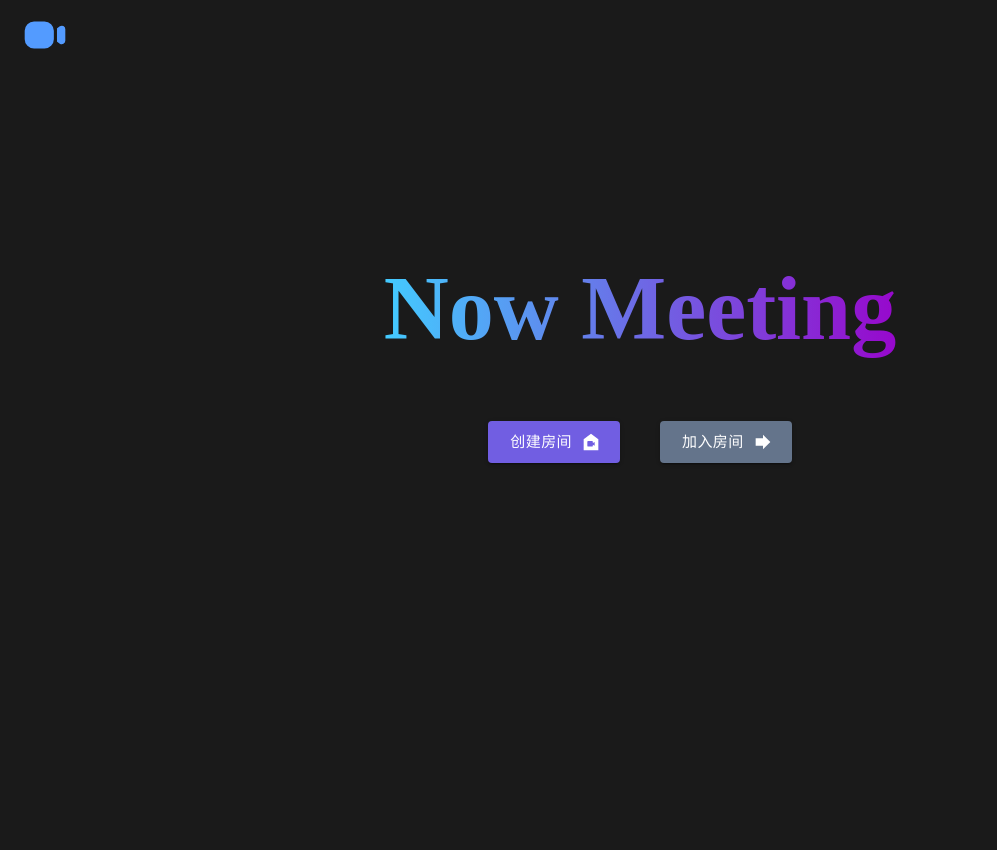
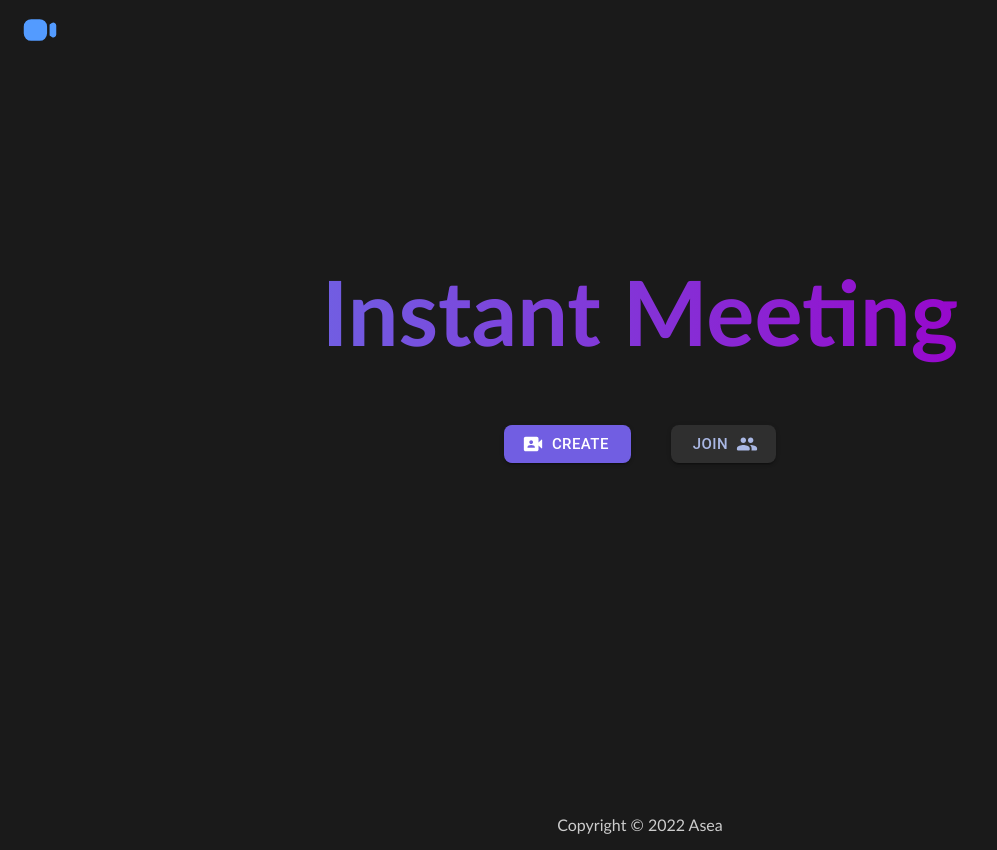
Before and after one commit to AAAAsea/instant-meeting, a React (Vite) app: page / in a window 1280 px wide. Shown: the whole page, without its empty margins (0-997 px from the left). Before the commit the page ends 800 px from the top, so only its background shows below. Built offline with nearby package versions, Linux system fonts and the light colour scheme; no server answers.

Commit message:
feat: 首页以及部分样式

```diff
--- a/index.html
+++ b/index.html
@@ -4,7 +4,7 @@
     <meta charset="UTF-8" />
     <link rel="icon" type="image/svg+xml" href="/video.svg" />
     <meta name="viewport" content="width=device-width, initial-scale=1.0" />
-    <title>Video Chat</title>
+    <title>Instant Meeting</title>
   </head>
   <body>
     <div id="root"></div>
--- a/package.json
+++ b/package.json
@@ -17,6 +17,7 @@
   "dependencies": {
     "@emotion/react": "^11.10.5",
     "@emotion/styled": "^11.10.5",
+    "@fontsource/roboto": "^4.5.8",
     "@mui/icons-material": "^5.10.9",
     "@mui/lab": "5.0.0-alpha.107",
     "@mui/material": "^5.10.13",
--- a/src/App.css
+++ b/src/App.css
@@ -4,6 +4,8 @@ a{
 
 :root{
   --text-color: #222;
+  --secondary-text-color: #888;
+  font-family:'Gill Sans', 'Gill Sans MT', Calibri, 'Trebuchet MS', sans-serif;
 }
 
 :root[theme="dark"]{
--- a/src/App.jsx
+++ b/src/App.jsx
@@ -8,7 +8,6 @@ import { router } from './routes';
 import { NavLink } from 'react-router-dom';
 import { ButtonGroup } from '@mui/material';
 import './App.css'
-import Footer from './components/Footer';
 
 const App = () => {
   const { message } = useContext(MessageContext);
@@ -16,7 +15,6 @@ const App = () => {
     <>
       <RouterProvider router={router} />
       <Message></Message>
-      <Footer></Footer>
     </>
   )
 }
--- a/src/components/BottomNavBar/index.jsx
+++ b/src/components/BottomNavBar/index.jsx
@@ -24,7 +24,7 @@ const BottomNavBar = (props) => {
 
   const share = () => {
     console.log(room)
-    message.success('房间ID已复制，快去分享吧~')
+    message.success('房间号已复制，快去分享吧~')
   }
 
   return (
--- a/src/components/Message.jsx
+++ b/src/components/Message.jsx
@@ -15,7 +15,7 @@ const Message = () => {
       open={messageOpen}
       anchorOrigin={{
         vertical: 'top',
-        horizontal: 'right',
+        horizontal: 'center',
       }}
       autoHideDuration={2000}
       onClose={handleClose}
--- a/src/main.jsx
+++ b/src/main.jsx
@@ -14,12 +14,13 @@ const theme = createTheme({
     primary: {
       main: '#715ee2',
       darker: '#715ee2',
+      contrastText: '#fff'
     },
     neutral: {
-      main: '#64748B',
-      light: '#64748B',
-      dark: '#7f8da2',
-      contrastText: '#fff',
+      main: '#2F2F2F',
+      light: '#2F2F2F',
+      dark: '#1e1e1e',
+      contrastText: '#AAB8E4',
     },
   },
 });
--- a/src/pages/Create/index.jsx
+++ b/src/pages/Create/index.jsx
@@ -1,7 +1,5 @@
 import { TextField } from '@mui/material'
-import { Typography } from '@mui/material'
 import { Paper } from '@mui/material'
-import { Button } from '@mui/material'
 import React from 'react'
 import { useContext } from 'react'
 import TopNavBar from '../../components/TopNavBar'
@@ -11,6 +9,7 @@ import { SocketContext } from '../../contexts/SocketContext'
 import { useNavigate } from 'react-router-dom'
 import { LoadingButton } from '@mui/lab'
 import { useEffect } from 'react'
+import { VideoCameraFrontRounded } from '@mui/icons-material'
 
 const Create = () => {
   const { message } = useContext(MessageContext)
@@ -20,20 +19,40 @@ const Create = () => {
   useEffect(() => {
     roomCreated && navigate('/room/' + room)
   }, [roomCreated])
+
+  const handleClick = () => {
+    if (!/^\S{1,9}$/.test(name)) {
+      message.warning('请输入合法的用户名')
+      return;
+    }
+
+    createRoom();
+  }
   return (
     <>
       <TopNavBar />
       <Paper className='container'>
         <form className='form'>
           <div className="item">
-            <label>参会姓名</label>
-            <TextField label="姓名" placeholder='姓名' variant='standard' value={name} onChange={e => setName(e.target.value)}></TextField>
+            <TextField
+              label="姓名"
+              variant='standard'
+              value={name}
+              placeholder="请输入您的姓名"
+              helperText={!/^\S{1,9}$/.test(name) ? '最多9个字符' : ''}
+              onChange={e => setName(e.target.value.trim())}></TextField>
           </div>
           <div className="item">
-            <label>房间密码</label>
             <TextField label="密码" placeholder='密码' variant='standard' ></TextField>
           </div>
-          <LoadingButton loading={roomCreating} loadingIndicator="创建中..." className='submit-btn' variant='contained' onClick={createRoom}>
+          <LoadingButton
+            endIcon={<VideoCameraFrontRounded />}
+            loading={roomCreating}
+            loadingIndicator="创建中..."
+            className='submit-btn'
+            variant='contained'
+            onClick={handleClick}
+          >
             创建
           </LoadingButton>
         </form>
--- a/src/pages/Home/index.css
+++ b/src/pages/Home/index.css
@@ -7,21 +7,32 @@
   flex-direction: column;
 }
 h1{
-  background: linear-gradient(to right, #43CBFF, #9708CC);
+  background: linear-gradient(to right, #715ee2, #9708CC);
   -webkit-background-clip: text;
   color: transparent;
   font-size: 90px;
-  font-weight: bold;
+  font-weight: bolder;
   margin-top: -80px;
+}
+.desc{
+  color: var(--secondary-text-color);
+  height: 50px;
 }
 .start-btn{
   display: flex;
   gap: 40px;
+
+}
+.start-btn button{
+  line-height: 20px;
+  border-radius: 8px;
 }
 #logo{
   position: absolute;
   left: 20px;
   top: 10px;
-  width: 50px;
-  height: 50px;
+  width: 40px;
+  height: 40px;
+  cursor: pointer;
+  transition: .3s;
 }
--- a/src/pages/Home/index.jsx
+++ b/src/pages/Home/index.jsx
@@ -1,24 +1,29 @@
-import { ArrowRight } from '@mui/icons-material'
-import { CameraIndoor } from '@mui/icons-material'
-import { Forward } from '@mui/icons-material'
-import { Room } from '@mui/icons-material'
 import { Button } from '@mui/material'
 import React from 'react'
 import { useNavigate } from 'react-router-dom'
 import './index.css'
+import Footer from '@/components/Footer';
 import logo from '/video.svg'
+import { GroupRounded } from '@mui/icons-material'
+import { VideoCameraFrontRounded } from '@mui/icons-material'
+
 const Home = () => {
   const navigate = useNavigate();
 
   return (
-    <div id="home">
-      <img id="logo" src={logo} alt="" />
-      <h1>Now Meeting</h1>
-      <div className="start-btn">
-        <Button size='large' color='primary' variant='contained' endIcon={<CameraIndoor></CameraIndoor>} onClick={() => { navigate('/create') }}>创建房间</Button>
-        <Button size='large' color='neutral' variant='contained' endIcon={<Forward></Forward>} onClick={() => { navigate('/join') }}>加入房间</Button>
+    <>
+      <div id="home">
+        <img id="logo" src={logo} onClick={() => { navigate('/') }} />
+        <h1>Instant Meeting</h1>
+        {/* <span className="desc">Start your own meeting room!</span> */}
+        <div className="start-btn">
+          <Button size='large' color='primary' variant='contained' startIcon={<VideoCameraFrontRounded />} onClick={() => { navigate('/create') }}>Create</Button>
+          <Button size='large' color='neutral' variant='contained' endIcon={<GroupRounded />} onClick={() => { navigate('/join') }}>Join</Button>
+        </div>
       </div>
-    </div>
+      <Footer></Footer>
+    </>
+
   )
 }
 
--- a/src/pages/Join/index.jsx
+++ b/src/pages/Join/index.jsx
@@ -1,16 +1,14 @@
 import { TextField } from '@mui/material'
-import { Grid } from '@mui/material'
 import { Paper } from '@mui/material'
 import { Button } from '@mui/material'
-import LoadingButton from '@mui/lab/LoadingButton';
 import React from 'react'
 import { useContext } from 'react'
 import TopNavBar from '@/components/TopNavBar'
 import './index.css'
 import { SocketContext } from '@/contexts/SocketContext'
 import { useNavigate } from 'react-router-dom'
-import { Group } from '@mui/icons-material';
 import { MessageContext } from '../../contexts/MessageContext';
+import { GroupRounded } from '@mui/icons-material';
 
 const Join = () => {
   const { name, setName, room, setRoom } = useContext(SocketContext);
@@ -19,7 +17,7 @@ const Join = () => {
 
   const handleClick = () => {
     if (!/^\d{9}$/.test(room)) {
-      message.warning('请输入正确格式的房间ID')
+      message.warning('请输入正确格式的房间号')
       return;
     }
     if (!/^\S{1,9}$/.test(name)) {
@@ -36,19 +34,15 @@ const Join = () => {
         <form className='form'>
           <div className='item'>
             <TextField
-              error={!/^\d{9}$/.test(room)}
-              required
-              label="房间ID"
+              label="房间号"
               type="number"
-              placeholder='请输入房间ID'
+              placeholder='请输入房间号'
               variant='standard'
               value={room}
               onChange={e => setRoom(e.target.value.trim())}></TextField>
           </div>
           <div className='item'>
             <TextField
-              error={!/^\S{1,9}$/.test(name)}
-              required
               label="姓名"
               variant='standard'
               value={name}
@@ -57,7 +51,7 @@ const Join = () => {
               onChange={e => setName(e.target.value.trim())}></TextField>
           </div>
           <Button
-            endIcon={<Group />}
+            endIcon={<GroupRounded />}
             className='submit-btn'
             variant='contained'
             onClick={handleClick}>
--- a/src/pages/Room/index.css
+++ b/src/pages/Room/index.css
@@ -1,7 +1,8 @@
-#room{
+#room {
   height: 100%;
 }
-.slide-video-wrapper{
+
+.slide-video-wrapper {
   position: fixed;
   top: 0;
   bottom: 0;
@@ -19,18 +20,20 @@
 .slide-video-wrapper::-webkit-scrollbar {
   width: 4px;
 }
+
 .slide-video-wrapper::-webkit-scrollbar-thumb {
   border-radius: 10px;
-  box-shadow: inset 0 0 5px rgba(0,0,0,0.2);
-  background: rgba(0,0,0,0.2);
-}
-.slide-video-wrapper::-webkit-scrollbar-track {
-  box-shadow: inset 0 0 5px rgba(0,0,0,0.2);
-  border-radius: 0;
-  background: rgba(0,0,0,0.1);
+  box-shadow: inset 0 0 5px rgba(0, 0, 0, 0.2);
+  background: rgba(0, 0, 0, 0.2);
 }
 
-.main-video-wrapper{
+.slide-video-wrapper::-webkit-scrollbar-track {
+  box-shadow: inset 0 0 5px rgba(0, 0, 0, 0.2);
+  border-radius: 0;
+  background: rgba(0, 0, 0, 0.1);
+}
+
+.main-video-wrapper {
   width: 100%;
   height: 100%;
   margin: 0 auto;
@@ -38,34 +41,39 @@
   justify-content: center;
   align-items: center;
 }
-.main-video{
+
+.main-video {
   width: 100%;
   height: 100%;
 }
 
-.video-wrapper{
+.video-wrapper {
   width: 100%;
   margin: 0 auto;
 }
 
-.video-item{
+.video-item {
   width: 100%;
   border-radius: 5px;
   border: 1px solid #eeeeee11;
   cursor: pointer;
   transition: .1s;
 }
-.video-item:hover{
+
+.video-item:hover {
   box-shadow: 0 0 2px 2px #eeeeee33;
 }
-.my-video-wrapper{
+
+.my-video-wrapper {
   border-bottom: 1px solid #555;
   padding-bottom: 5px;
 }
-.video-wrapper{
+
+.video-wrapper {
   position: relative;
 }
-.video-wrapper .mask{
+
+.video-wrapper .mask {
   position: absolute;
   right: 10px;
   bottom: 10px;
@@ -79,11 +87,11 @@
   line-height: 16px;
 }
 
-.other-video{
+.other-video {
   width: 100%;
 }
 
-.open-slide-btn{
+.open-slide-btn {
   padding: 3px 0;
   position: fixed;
   top: 10px;
@@ -96,17 +104,14 @@
   align-items: center;
 }
 
-.loading-btn-wrapper{
+.loading-btn-wrapper {
   position: fixed;
   top: 5px;
   left: 5px;
+  color: #4e4b53'
 }
 
 /* 隐藏全屏下的video控件 */
-video::-webkit-media-controls-enclosure{
-    display: none;
-}
-
-footer{
+video::-webkit-media-controls-enclosure {
   display: none;
 }
```
Also changed, not shown: 1 other file (tests, documents, lock files or other folders).
